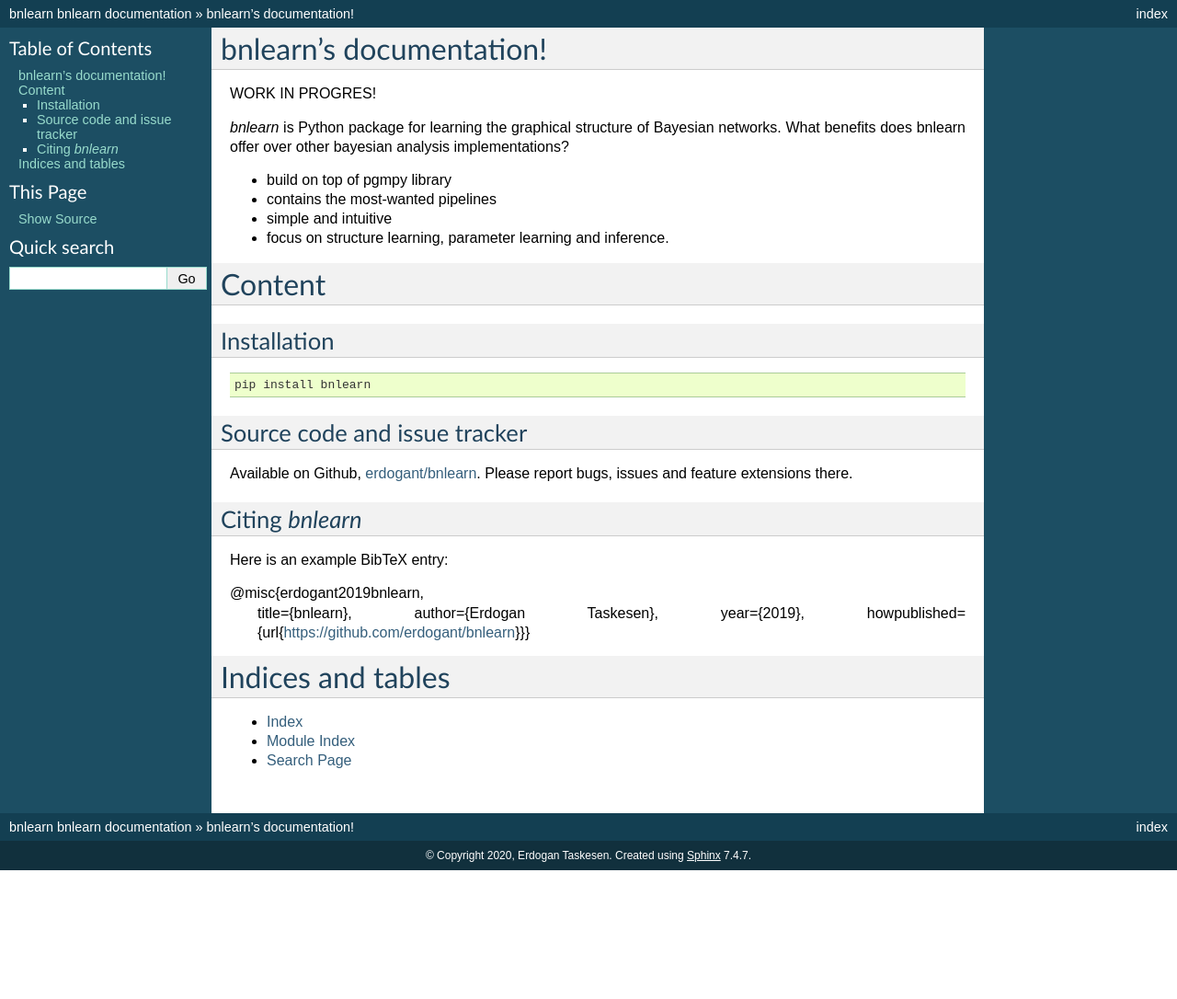
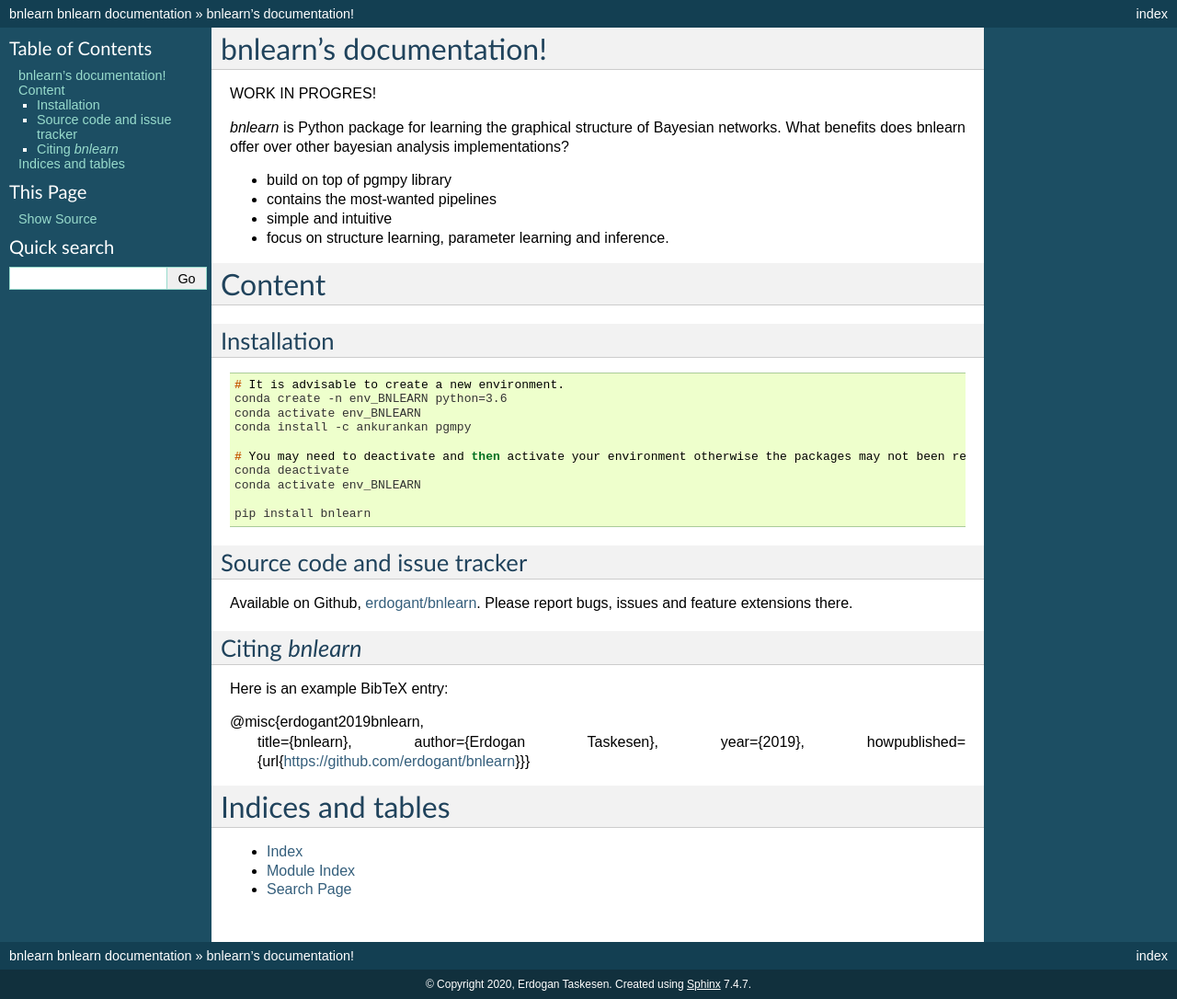
Before and after one commit to erdogant/bnlearn, a Sphinx documentation site: the page built from docs/source/index.rst, in a window 1280 px wide. Shown: the whole page at 92% size. Built offline with Sphinx 7.4.7, drawn with Linux system fonts in a browser that asks for light colours; before the commit the page ends 946 px from its top, so only the background shows below that.

Commit message:
Update index.rst

```diff
--- a/docs/source/index.rst
+++ b/docs/source/index.rst
@@ -44,8 +44,16 @@
 
 .. code-block:: console
 
+   # It is advisable to create a new environment.
+   conda create -n env_BNLEARN python=3.6
+   conda activate env_BNLEARN
+   conda install -c ankurankan pgmpy
+
+   # You may need to deactivate and then activate your environment otherwise the packages may not been recognized.
+   conda deactivate
+   conda activate env_BNLEARN
+
    pip install bnlearn
-
 
 
 Source code and issue tracker
```
